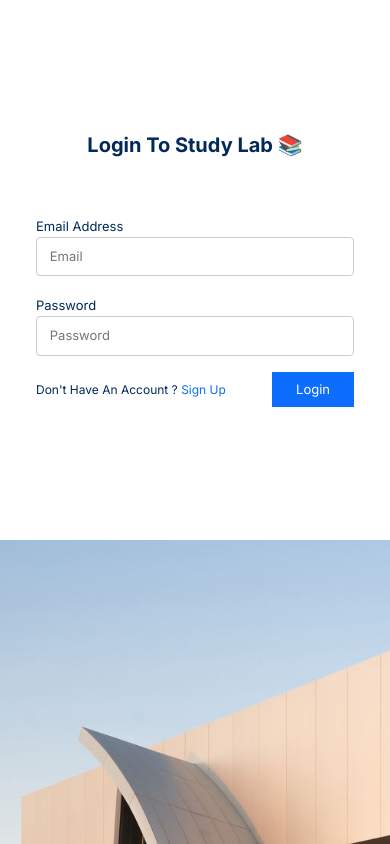
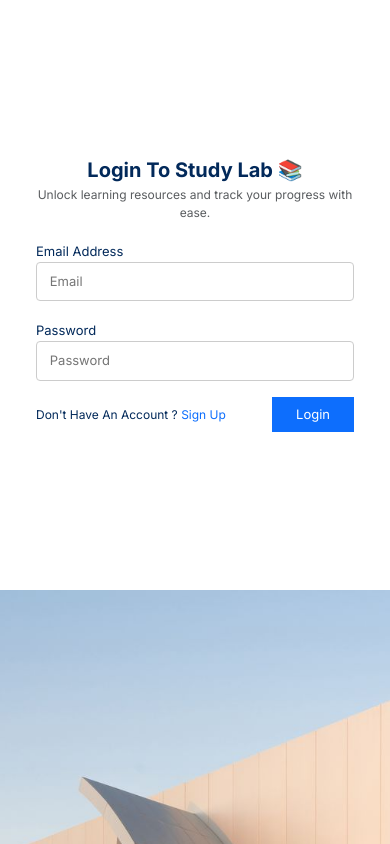
Before and after one commit to Olawoyin1/Multi-Step-Form-App-with-Authentication, a React (Create React App) app: page /login in a window 390 px wide. Shown: the top 844 px of the page. Built offline with nearby package versions, Linux system fonts and the light colour scheme.

Commit message:
reset thecolor of desc to white

```diff
--- a/src/App.css
+++ b/src/App.css
@@ -374,4 +374,11 @@ label{
   }
 
 
+
+  .form-container {
+    min-height: 590px;
   }
+
+
+
+  }
--- a/src/Components/Login.jsx
+++ b/src/Components/Login.jsx
@@ -106,7 +106,7 @@ const Login = () => {
               <form action=""  onSubmit={formik.handleSubmit} className='d-flex  flex-column gap-3 w-100'>
                   <div className="s-header text-center d-flex flex-column gap-1">
                     <h5 className="fw-bold">Login To Study Lab 📚</h5>
-                    <small className="text-md-muted text-white">
+                    <small className="text-muted">
                     Unlock learning resources and track your progress with ease.
                     </small>
                   </div>
--- a/src/Components/UserDetails.jsx
+++ b/src/Components/UserDetails.jsx
@@ -7,7 +7,7 @@ const UserDetails = ({ formik }) => {
     <div>
       <div className="s-header text-center d-flex flex-column gap-1">
         <p className="fw-bold">Personal Information</p>
-        <small className="text-md-muted text-white">
+        <small className="text-muted">
           Tell us a bit about yourself to get started.
         </small>
       </div>
```
